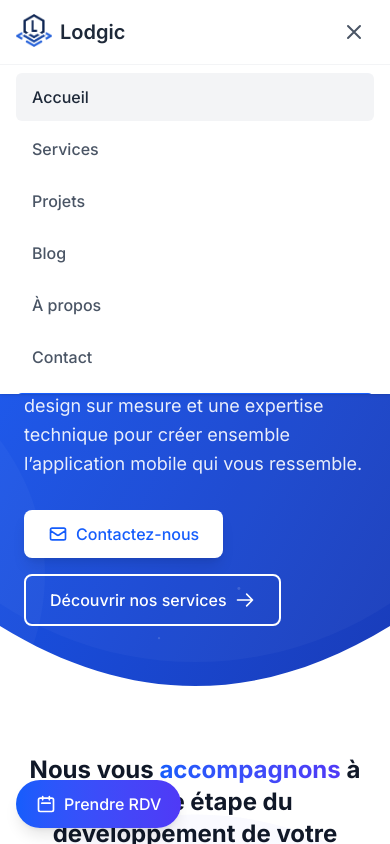
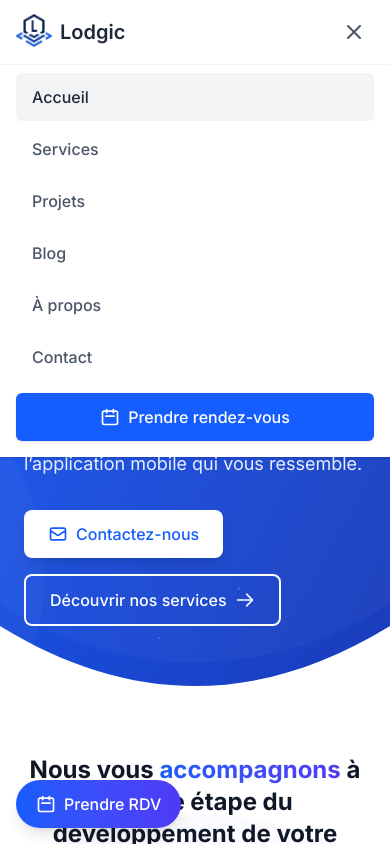
Before and after one commit to Lodgic-LLC/Landing-Website, a Next.js app: page / in a window 390 px wide. Both pictures are taken after a click on the button "Ouvrir le menu principal". Shown: the top 844 px of the page. Built offline with nearby package versions, Linux system fonts and the light colour scheme.

Commit message:
update navbar

```diff
--- a/src/components/layout/Navbar.tsx
+++ b/src/components/layout/Navbar.tsx
@@ -193,7 +193,7 @@ export default function Navbar() {
       {/* Mobile menu */}
       <div
         className={`md:hidden transition-all duration-300 ease-in-out overflow-hidden ${
-          isMenuOpen ? 'max-h-[330px] opacity-100' : 'max-h-0 opacity-0'
+          isMenuOpen ? 'max-h-[440px] opacity-100' : 'max-h-0 opacity-0'
         }`}
       >
         <div className="px-4 pt-2 pb-4 space-y-1 bg-white shadow-md border-t border-gray-100">
```
